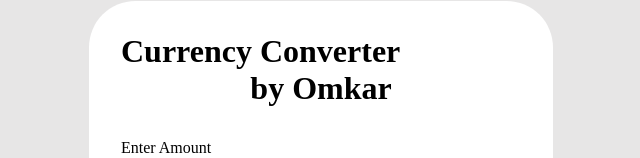
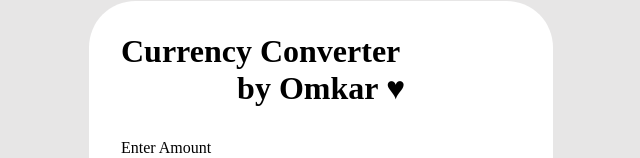
Before and after one commit to OmkarOP-07/Currency-Converter, a plain HTML site: page index.html in a window 1280 px wide. Shown: the part 127-285 px from the top of the page, without its empty margins (319-959 px from the left). Drawn offline with Linux system fonts and the light colour scheme; no server answers.

Commit message:
change made

```diff
--- a/index.html
+++ b/index.html
@@ -10,7 +10,7 @@
   <body>
     <main>
       <div class="container">
-        <h1 id="heading">Currency Converter <br> <div>by Omkar</div> </h1>
+        <h1 id="heading">Currency Converter <br> <div>by Omkar ♥</div> </h1>
         <form>
           <div class="amount">
             <p>Enter Amount</p>
```
